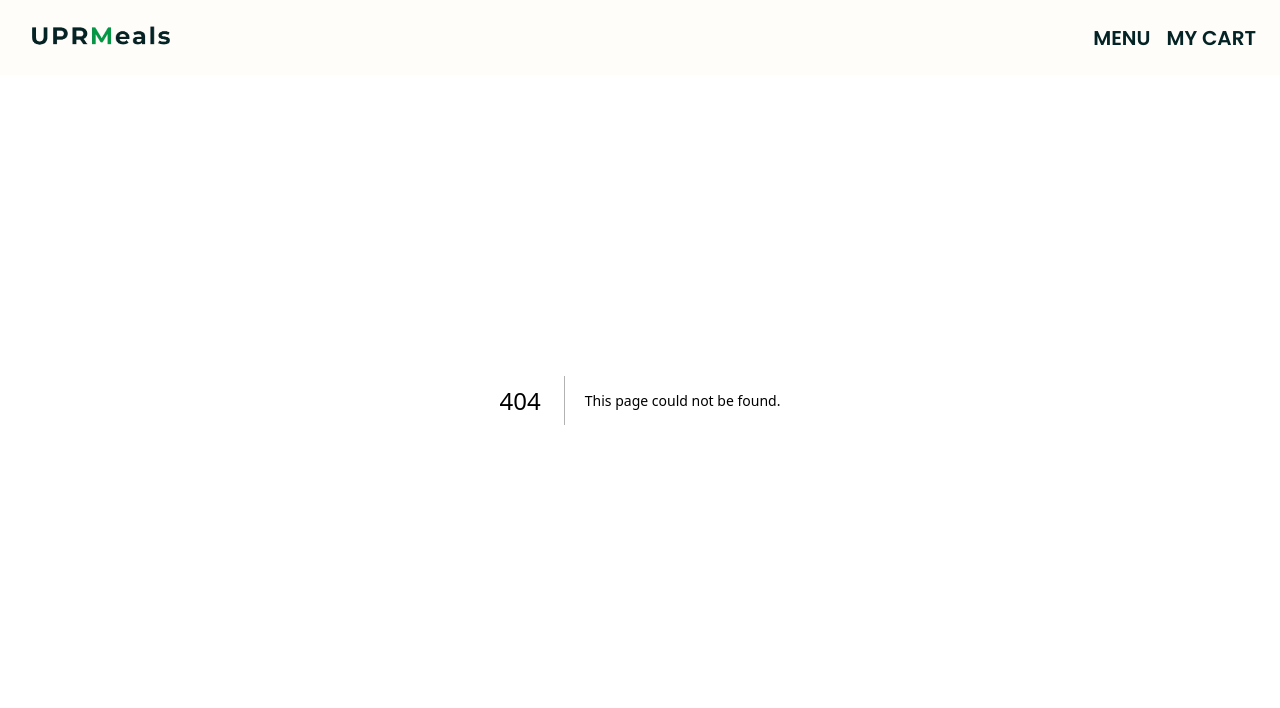
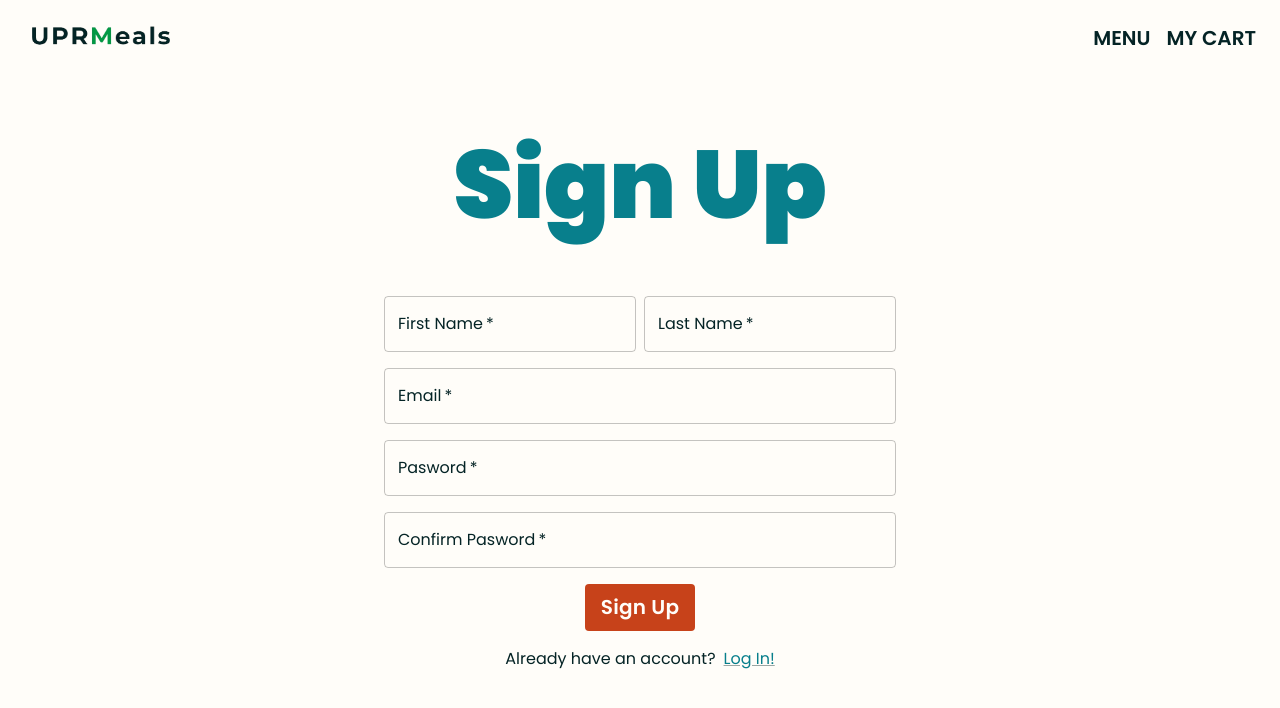
Before and after one commit to UPRMeals/UPRMeals, a Next.js app in the folder frontend/: page /customers/auth/signup in a window 1280 px wide. Before the commit this address had no page. Shown: the top 708 px of the page. Built offline with nearby package versions, Linux system fonts and the light colour scheme.

Commit message:
new sign up page

```diff
--- a/frontend/package.json
+++ b/frontend/package.json
@@ -9,15 +9,17 @@
     "lint": "next lint"
   },
   "dependencies": {
-    "axios": "^1.6.7",
     "@emotion/react": "^11.11.3",
     "@emotion/styled": "^11.11.0",
     "@fontsource/roboto": "^5.0.8",
     "@mui/icons-material": "^5.15.7",
     "@mui/material": "^5.15.7",
+    "axios": "^1.6.7",
+    "formik": "^2.4.5",
     "next": "14.1.0",
     "react": "^18",
-    "react-dom": "^18"
+    "react-dom": "^18",
+    "yup": "^1.3.3"
   },
   "devDependencies": {
     "@types/node": "^20",
--- /dev/null
+++ b/frontend/src/modules/customers/auth/login/CustomerSignUp.tsx
@@ -0,0 +1,80 @@
+import { Box, Button, Link, Stack, Typography } from "@mui/material";
+import { useFormik } from "formik";
+import {
+  SignUpFormType,
+  signUpInitialValues,
+  signUpValidationSchema,
+} from "./config";
+import TextInput from "@/shared/components/inputs/TextInput";
+
+const CustomerSignUp = () => {
+  const handleSubmit = (values: SignUpFormType) => {
+    console.log("submittinng values", values);
+  };
+
+  const formik = useFormik<SignUpFormType>({
+    initialValues: signUpInitialValues,
+    validationSchema: signUpValidationSchema,
+    onSubmit: handleSubmit,
+  });
+
+  return (
+    <Box
+      display={"flex"}
+      flexDirection={"column"}
+      justifyContent="center"
+      alignItems="center"
+      width="40%"
+      rowGap={2}
+    >
+      <Typography variant="h1" mb={5}>
+        Sign Up
+      </Typography>
+      <Stack direction="row" spacing={1} width="100%">
+        <TextInput
+          formik={formik}
+          name="firstName"
+          label="First Name"
+          required
+        />
+        <TextInput formik={formik} name="lastName" label="Last Name" required />
+      </Stack>
+      <TextInput formik={formik} name="email" label="Email" required />
+      <TextInput
+        formik={formik}
+        name="password"
+        label="Pasword"
+        type="password"
+        required
+      />
+      <TextInput
+        formik={formik}
+        name="confirmPassword"
+        label="Confirm Pasword"
+        type="password"
+        required
+      />
+      <Button
+        variant="contained"
+        onClick={formik.submitForm}
+        disabled={!formik.isValid}
+      >
+        Sign Up
+      </Button>
+      <Stack direction="row" gap={1}>
+        <Typography variant="body1">Already have an account?</Typography>
+        <Link
+          component="button"
+          variant="body1"
+          onClick={() => {
+            console.info("redirect to login page");
+          }}
+        >
+          Log In!
+        </Link>
+      </Stack>
+    </Box>
+  );
+};
+
+export default CustomerSignUp;
--- /dev/null
+++ b/frontend/src/modules/customers/auth/login/config.ts
@@ -0,0 +1,40 @@
+import * as yup from "yup";
+import { Schema } from "yup";
+
+export interface SignUpFormType {
+  firstName: string;
+  lastName: string;
+  email: string;
+  password: string;
+  confirmPassword: string;
+}
+
+export const signUpValidationSchema: Schema<SignUpFormType> = yup
+  .object()
+  .shape({
+    firstName: yup.string().required("First name is required"),
+    lastName: yup.string().required("Last name is required"),
+    email: yup.string().required("Email is required").email("Invalid email"),
+    password: yup.string().required("Password is required"),
+    confirmPassword: yup.string().required("Password confirmation is required"),
+  })
+  .test("passwords-match", "Passwords must match.", function (values) {
+    if (!values) return true;
+
+    if (!!values.password && !!values.confirmPassword) {
+      if (values.password !== values.confirmPassword)
+        throw this.createError({
+          path: "confirmPassword",
+          message: "Passwords must match.",
+        });
+    }
+    return true;
+  });
+
+export const signUpInitialValues: SignUpFormType = {
+  firstName: "",
+  lastName: "",
+  email: "",
+  password: "",
+  confirmPassword: "",
+};
--- a/frontend/src/pages/_app.tsx
+++ b/frontend/src/pages/_app.tsx
@@ -25,6 +25,8 @@ export default function App({ Component, pageProps }: AppPropsWithLayout) {
     setHasNavbar(!noNavBarPaths.includes(window?.location?.pathname ?? ""));
   });
 
+  //TODO verify if authenticated
+
   return getLayout(
     <ThemeProvider theme={theme}>
       <CssBaseline />
--- a/frontend/src/pages/customers/auth/Login/index.tsx
+++ b/frontend/src/pages/customers/auth/Login/index.tsx
@@ -8,7 +8,7 @@ import {
   Stack,
 } from "@mui/material";
 import LockOutlinedIcon from "@mui/icons-material/LockOutlined";
-import { useAuthService } from "@/modules/auth/hooks/useAuthService";
+import { useAuthService } from "@/modules/customers/auth/hooks/useAuthService";
 
 const LoginPage = () => {
   const [username, setUsername] = useState("");
--- /dev/null
+++ b/frontend/src/pages/customers/auth/signup/index.tsx
@@ -0,0 +1,18 @@
+import CustomerSignUp from "@/modules/customers/auth/login/CustomerSignUp";
+import { Box } from "@mui/material";
+
+const SignUpPage = () => {
+  return (
+    <Box
+      py={10}
+      height={"100vh"}
+      width={"100vw"}
+      display={"flex"}
+      justifyContent={"center"}
+    >
+      <CustomerSignUp />
+    </Box>
+  );
+};
+
+export default SignUpPage;
--- /dev/null
+++ b/frontend/src/shared/components/inputs/TextInput.tsx
@@ -0,0 +1,49 @@
+import { FormikProps, getIn } from "formik";
+import TextField, {
+  TextFieldProps,
+  TextFieldVariants,
+} from "@mui/material/TextField";
+
+interface TextInputProps {
+  formik: FormikProps<any>;
+  name: string;
+  label: string;
+  required?: boolean;
+  variant?: TextFieldVariants;
+  type?: string;
+  restProps?: TextFieldProps;
+}
+
+const TextInput = ({
+  formik,
+  name,
+  label,
+  required = false,
+  variant = "outlined",
+  type = "text",
+  restProps,
+}: TextInputProps) => {
+  const touched = Boolean(getIn(formik.touched, name));
+  const error = getIn(formik.errors, name);
+  const value = getIn(formik.values, name);
+
+  return (
+    <TextField
+      id={name}
+      name={name}
+      value={value}
+      label={label}
+      error={required && touched && Boolean(error)}
+      helperText={required && touched && Boolean(error) && error}
+      onBlur={formik.handleBlur}
+      onChange={formik.handleChange}
+      required={required}
+      variant={variant}
+      type={type}
+      fullWidth
+      {...restProps}
+    />
+  );
+};
+
+export default TextInput;
--- a/frontend/src/styles/theme.ts
+++ b/frontend/src/styles/theme.ts
@@ -13,7 +13,7 @@ enum Colors {
 
 const breakpoints = createBreakpoints({});
 
-let theme = createTheme({
+const defaultTheme = createTheme({
   palette: {
     mode: "light",
     background: {
@@ -76,7 +76,8 @@ let theme = createTheme({
           [breakpoints.up("sm")]: {
             fontSize: 20,
           },
-          "&.MuiButton-outlined": {
+        },
+        outlined: {
           color: Colors.OrangeSunset,
           borderColor: Colors.OrangeSunset,
           "&:hover": {
@@ -84,7 +85,7 @@ let theme = createTheme({
             color: "#ffff",
           },
         },
-          "&.MuiButton-contained": {
+        contained: {
           disableElevation: true,
           color: "#fffdf9",
           backgroundColor: Colors.OrangeSunset,
@@ -94,14 +95,29 @@ let theme = createTheme({
           },
         },
       },
-      },
       defaultProps: {
         disableElevation: true,
+      },
+    },
+    MuiTextField: {
+      styleOverrides: {
+        root: {
+          label: {
+            color: Colors.Charcoal,
+          },
+        },
+      },
+    },
+    MuiLink: {
+      styleOverrides: {
+        root: {
+          color: Colors.Teal,
+        },
       },
     },
   },
 });
 
-theme = responsiveFontSizes(theme);
+const theme = responsiveFontSizes(defaultTheme);
 
 export default theme;
```
Also changed, not shown: frontend/src/modules/customers/auth/hooks/useAuthService.ts (renamed from frontend/src/modules/auth/hooks/useAuthService.ts), 1 other file (tests, documents, lock files or other folders). Lines whose indentation alone changed are shown as unchanged.
